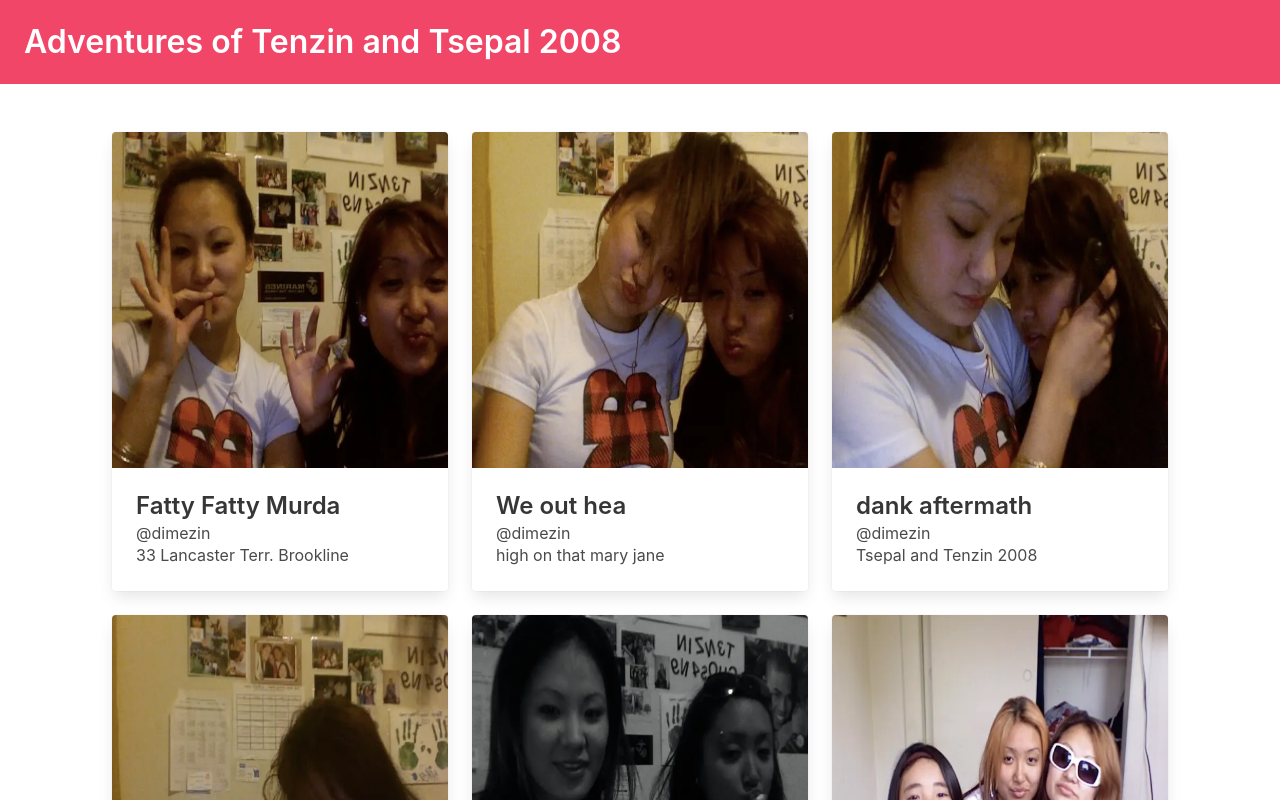
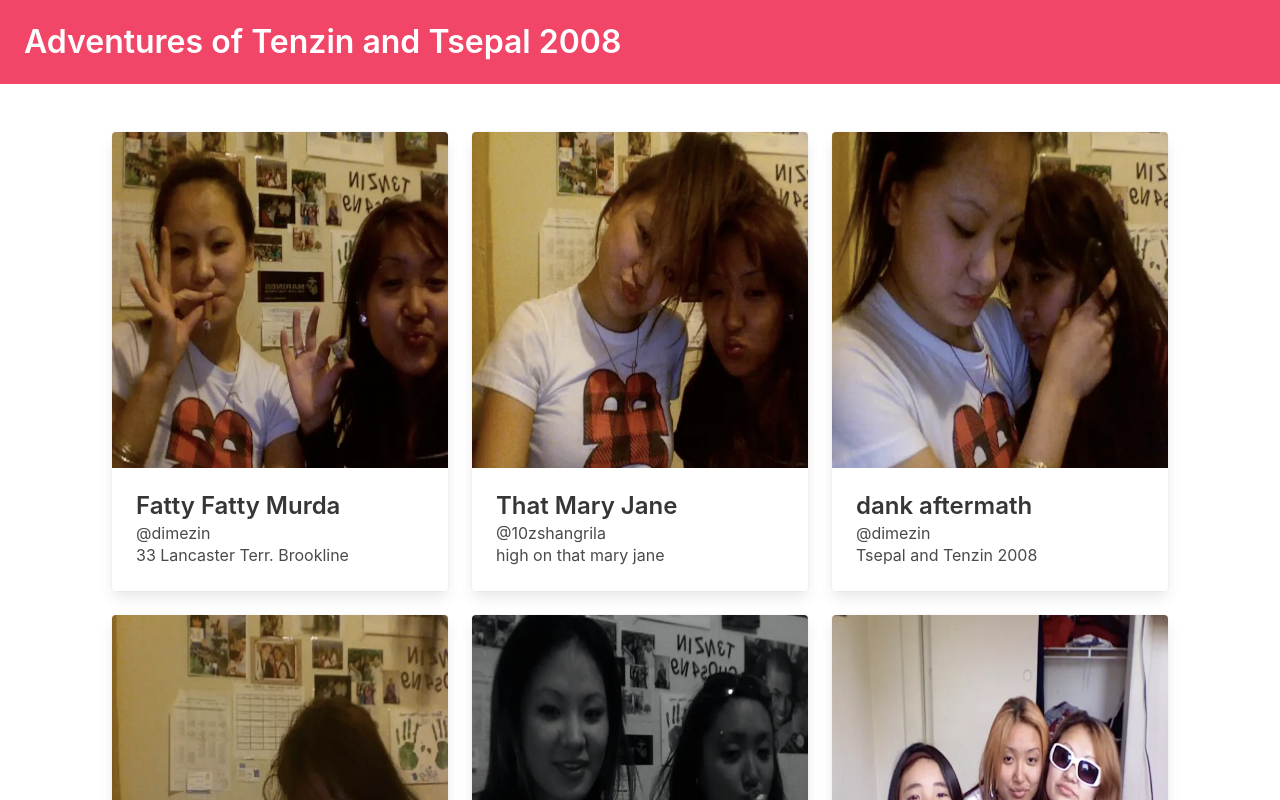
Before and after one commit to tencho992/react-practice-cards, a React (Create React App) app: page / in a window 1280 px wide. Shown: the top 800 px of the page. Built offline with nearby package versions, Linux system fonts and the light colour scheme.

Commit message:
add tsepal handle

```diff
--- a/src/App.js
+++ b/src/App.js
@@ -35,8 +35,8 @@ function App() {
                         </div>
                         <div className = 'column is-4'>
                             <Chodecard
-                                name= 'We out hea'
-                                handle= '@dimezin'
+                                name= 'That Mary Jane'
+                                handle= '@10zshangrila'
                                 image= {image4}
                                 description = 'high on that mary jane'
                                 />
```
